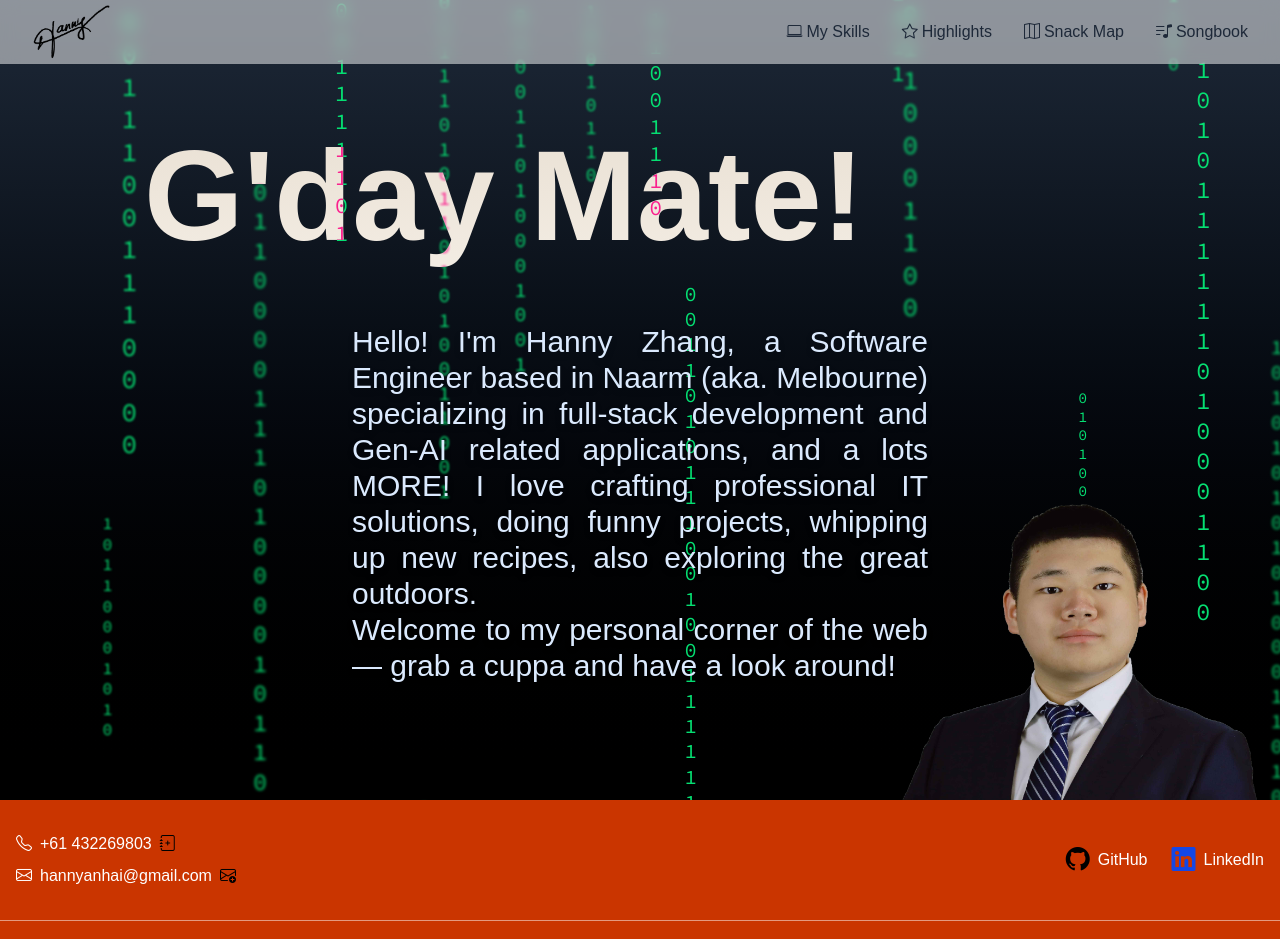
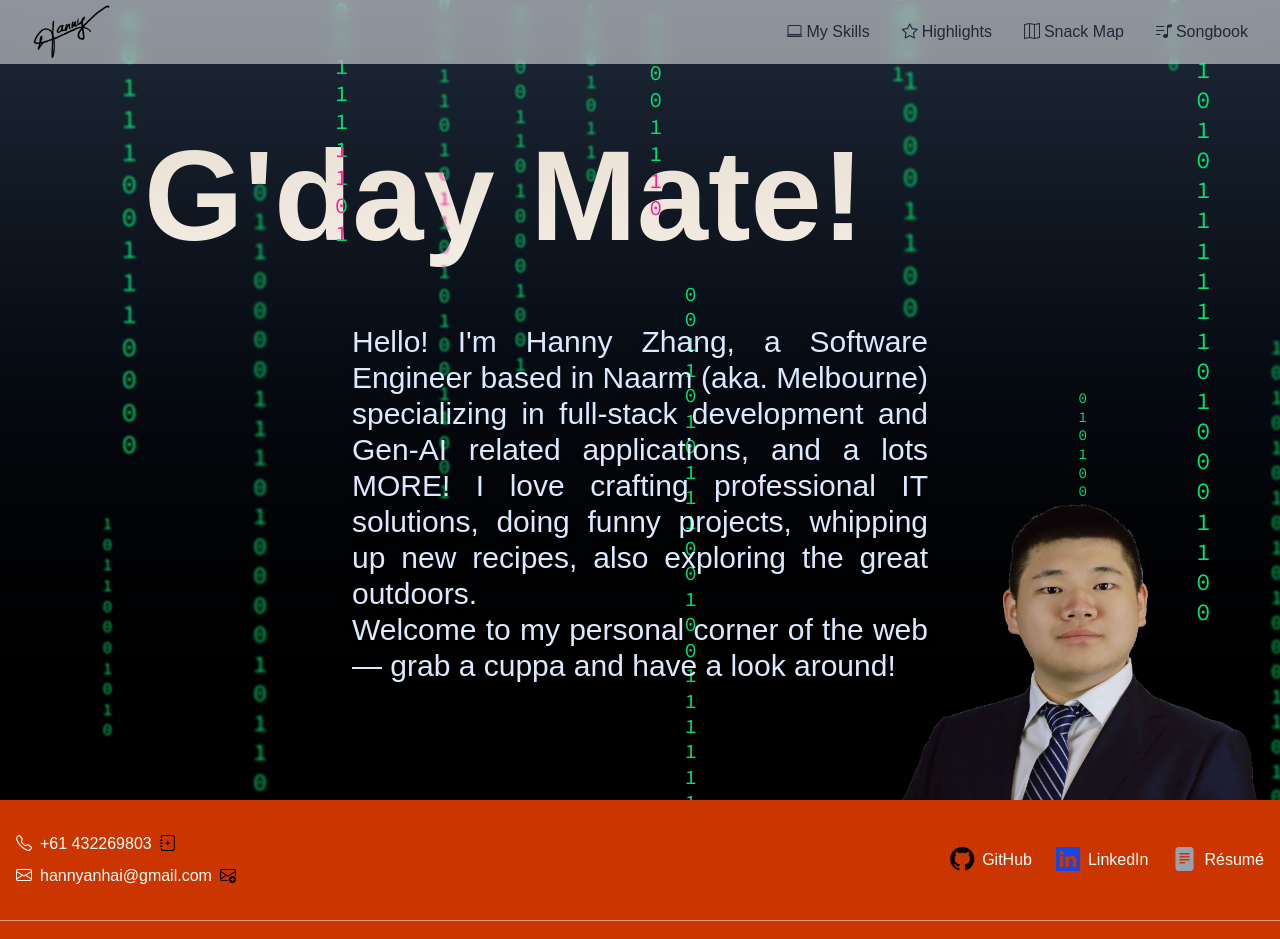
Before and after one commit to Hanny658/Website-Hanny, a Next.js app: page / in a window 1280 px wide. Shown: the top 939 px of the page. Built offline with nearby package versions, Linux system fonts and the light colour scheme.

Commit message:
Add resume download/view with google sheets

```diff
--- a/src/app/page.tsx
+++ b/src/app/page.tsx
@@ -8,7 +8,7 @@ import BitRainColumn from 'src/components/bit-rain-col'
 export default function Home() {
   const [isBouncing, setIsBouncing] = useState(false)
 
-   const handleClick = () => {
+  const handleClick = () => {
     if (isBouncing) return
     setIsBouncing(true);
   }
@@ -67,7 +67,7 @@ export default function Home() {
         {/* Greeting at top-left of this centered block */}
         <h1 className="self-start text-6xl sm:text-6xl md:text-8xl lg:text-9xl
                 md:px-20 lg:px-32 font-bold text-white mix-blend-difference
-                 relative leading-tight">
+                relative leading-tight">
           G&apos;day Mate!
         </h1>
         <br />
--- a/src/components/footer.tsx
+++ b/src/components/footer.tsx
@@ -60,6 +60,15 @@ const Footer: FC = () => {
               LinkedIn
             </div>
           </Link>
+          <Link href="https://docs.google.com/document/d/1y41EdnxRE4oZDEUNZ3Iazqbi3qGr1hoU/edit?usp=sharing&ouid=104618212436179341950&rtpof=true&sd=true" target="_blank" passHref>
+            <div
+              className="flex items-center hover:text-gray-200 transition"
+              rel="noopener noreferrer"
+            >
+              <i className="bi bi-file-text-fill mr-2 text-2xl text-gray-400" aria-hidden="true" />
+              Résumé
+            </div>
+          </Link>
         </div>
       </div>
 
```
